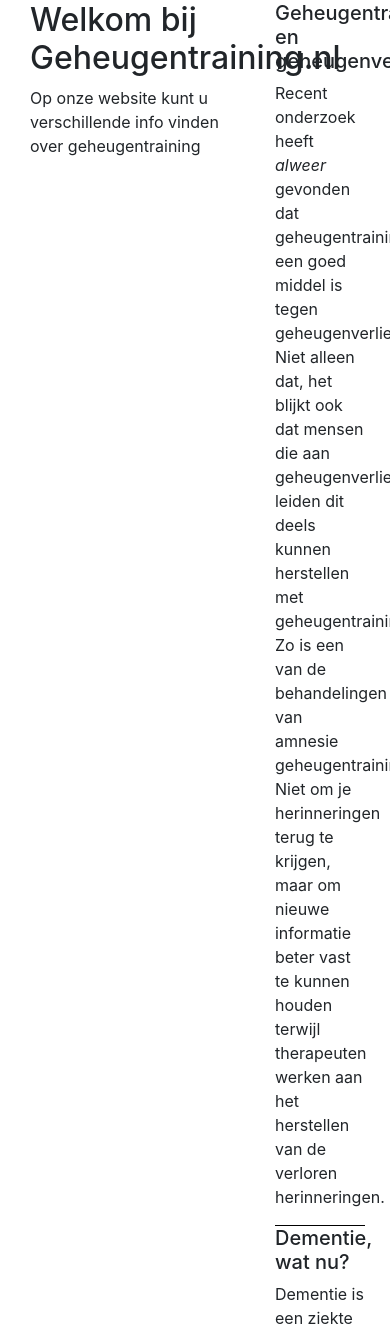
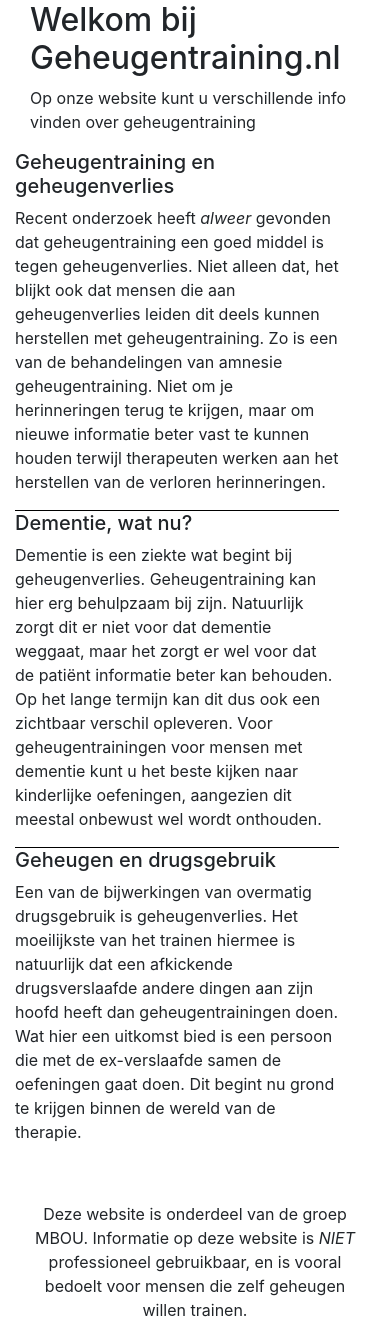
Before and after one commit to oneandonlydennis/Project3, a PHP site: page /index.php in a window 390 px wide; the page is wider, and only the part inside the window is pictured. Shown: the part 66-1393 px from the top of that part. Run offline with PHP 8.4, Linux system fonts and the light colour scheme; data that the repository does not hold is empty.

Commit message:
Fixed responsiveness of the aside

```diff
--- a/index.php
+++ b/index.php
@@ -37,7 +37,7 @@
 		  </div>
 		  </div>
 		  <div class="row">
-			<div class="col-8">
+			<div class="col-12 col-md-8">
 				<!--This dynamic main-part varies based on which webpage we are on-->
 				<div class="col-12">
 					<section class="content">
@@ -51,7 +51,7 @@
 				</section>
 			</div>
 		</div>
-		<div class="col-4">
+		<div class="col-12 col-md-4">
 			<?php include("resources/include/aside.php")?>
 		</div>
 	</div>
```
